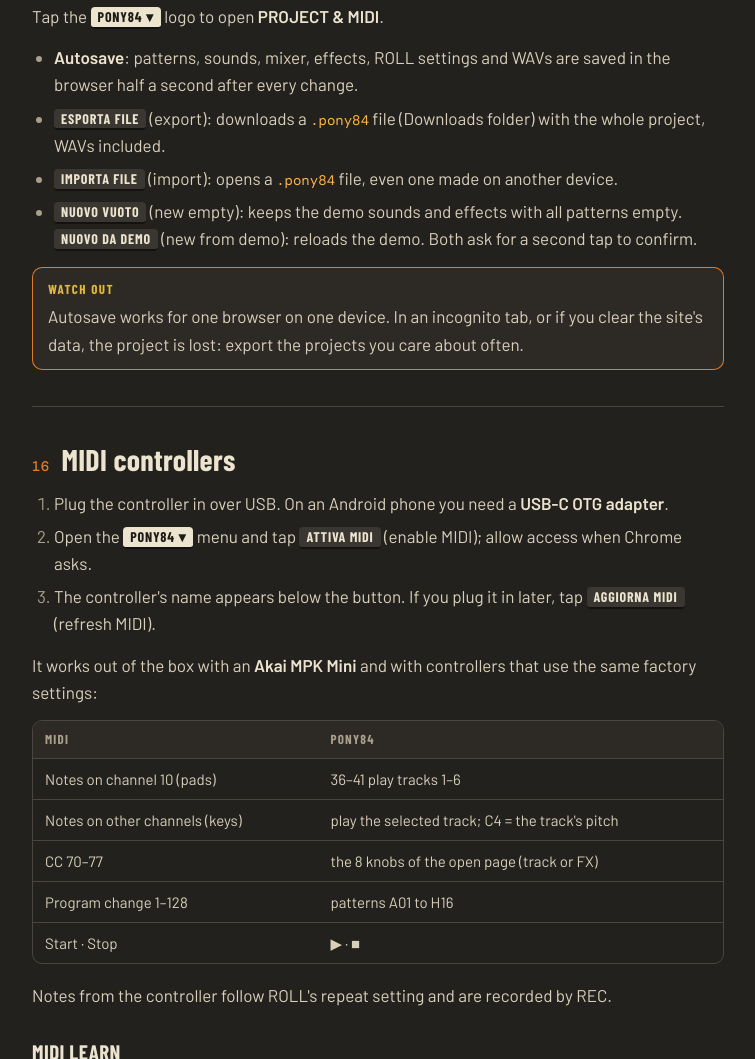
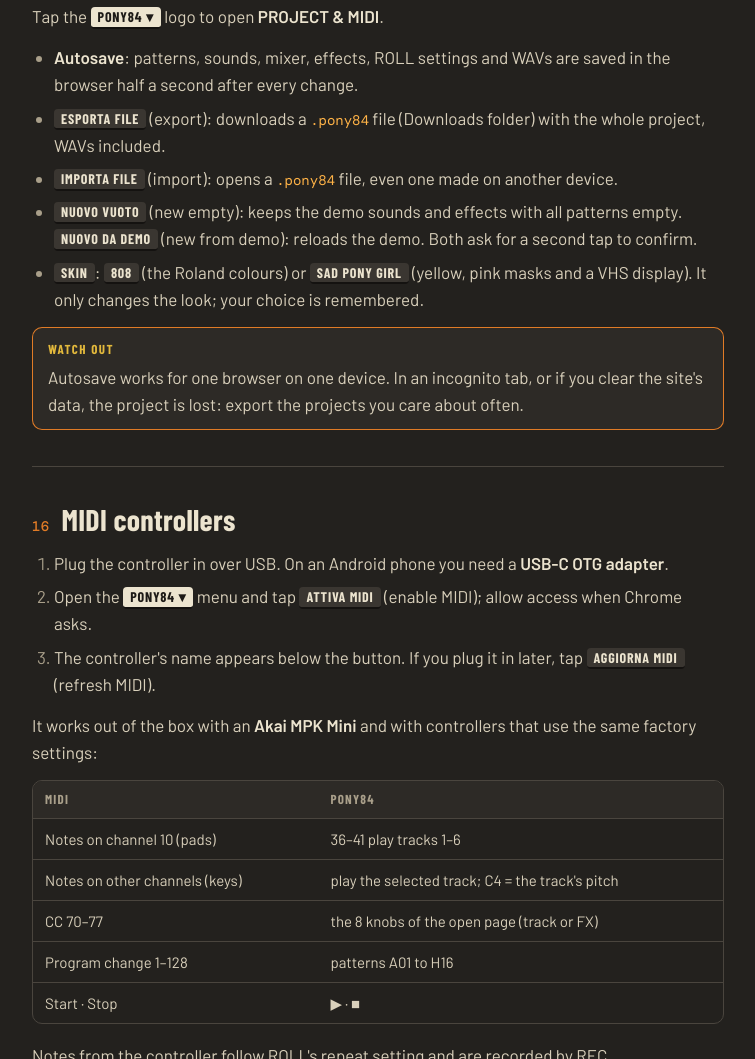
Before and after one commit to puck1e/pony84, a plain HTML site: page web/guide/index.html in a window 1280 px wide. Shown: the part 8689-9748 px from the top of the page, without its empty margins (312-1067 px from the left). Drawn offline with nearby package versions, Linux system fonts and the light colour scheme; a web font is replaced by a local one.

Commit message:
Add files via upload

```diff
--- a/web/guide/index.html
+++ b/web/guide/index.html
@@ -581,6 +581,7 @@ footer { margin-top: 48px; padding-top: 20px; border-top: 1px solid var(--line);
           <li><span class="k">ESPORTA FILE</span>: scarica un file <code>.pony84</code> (cartella Download) con tutto il progetto, WAV compresi.</li>
           <li><span class="k">IMPORTA FILE</span>: apre un file <code>.pony84</code>, anche creato su un altro dispositivo.</li>
           <li><span class="k">NUOVO VUOTO</span>: tiene suoni ed effetti del demo, con tutti i pattern vuoti. <span class="k">NUOVO DA DEMO</span>: ricarica il demo. Entrambi chiedono un secondo tocco per conferma.</li>
+          <li><span class="k">SKIN</span>: <span class="k">808</span> (i colori della Roland) oppure <span class="k">SAD PONY GIRL</span> (giallo, maschere rosa e display VHS). Cambia solo l’aspetto; la scelta resta salvata.</li>
         </ul>
         <div class="note warn"><span class="lbl">ATTENZIONE</span><p>Il salvataggio automatico vale per un browser su un dispositivo. In una scheda in incognito o cancellando i dati del sito il progetto si perde: esporta spesso i progetti a cui tieni.</p></div>
       </div>
@@ -591,6 +592,7 @@ footer { margin-top: 48px; padding-top: 20px; border-top: 1px solid var(--line);
           <li><span class="k">ESPORTA FILE</span> (export): downloads a <code>.pony84</code> file (Downloads folder) with the whole project, WAVs included.</li>
           <li><span class="k">IMPORTA FILE</span> (import): opens a <code>.pony84</code> file, even one made on another device.</li>
           <li><span class="k">NUOVO VUOTO</span> (new empty): keeps the demo sounds and effects with all patterns empty. <span class="k">NUOVO DA DEMO</span> (new from demo): reloads the demo. Both ask for a second tap to confirm.</li>
+          <li><span class="k">SKIN</span>: <span class="k">808</span> (the Roland colours) or <span class="k">SAD PONY GIRL</span> (yellow, pink masks and a VHS display). It only changes the look; your choice is remembered.</li>
         </ul>
         <div class="note warn"><span class="lbl">WATCH OUT</span><p>Autosave works for one browser on one device. In an incognito tab, or if you clear the site's data, the project is lost: export the projects you care about often.</p></div>
       </div>
```
